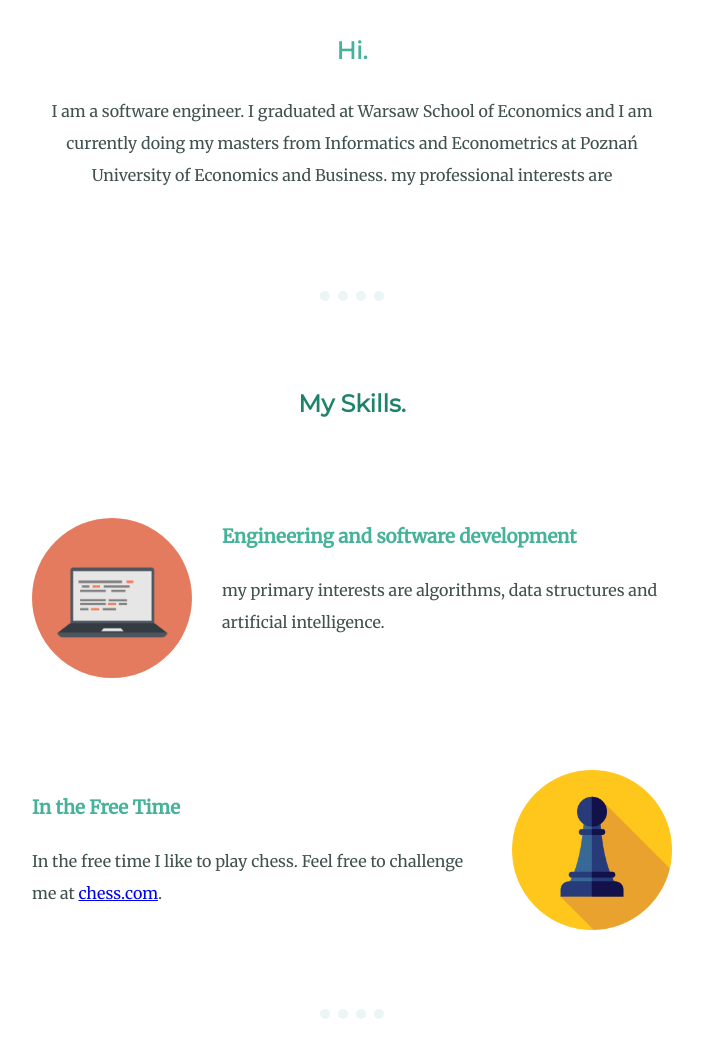
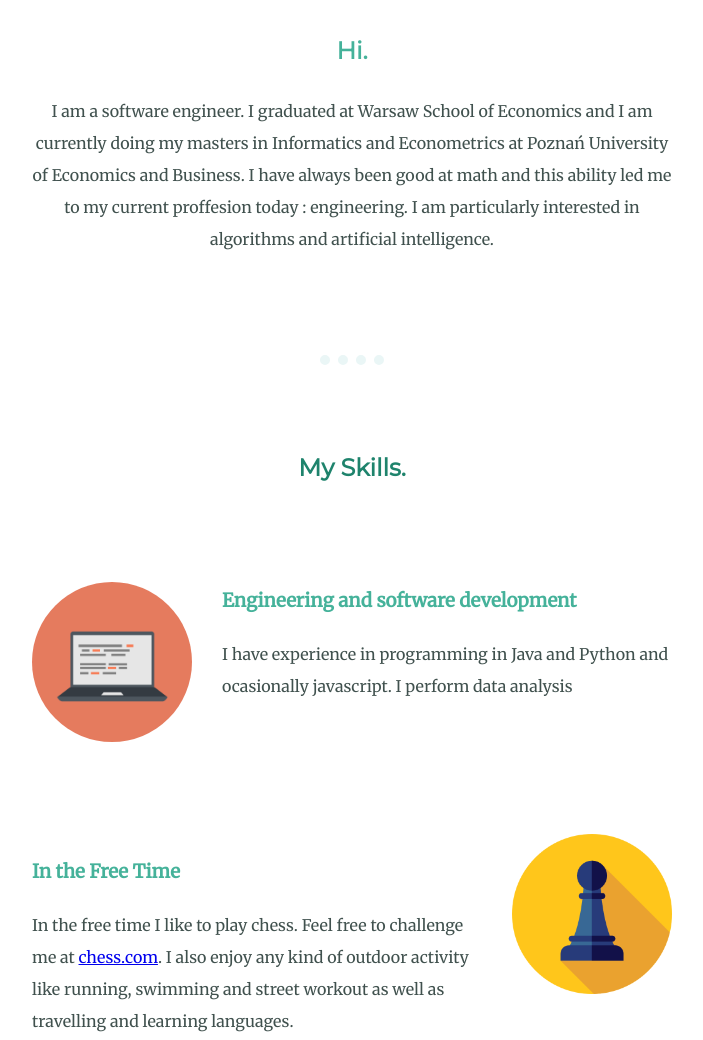
Before and after one commit to MarcelWilnicki/MarcelWilnicki.github.io, a plain HTML site: page index.html in a window 1280 px wide. Shown: the part 1135-2175 px from the top of the page, without its empty margins (288-991 px from the left). Drawn offline with Linux system fonts and the light colour scheme.

Commit message:
add info about engineering and personal interests

```diff
--- a/index.html
+++ b/index.html
@@ -24,8 +24,8 @@
         <br>
         <img class="profilePic"src="profile-photo.jpeg" alt="profilePic">
         <h2 class="Hi">Hi.</h2>
-        <p>I am a software engineer. I graduated at Warsaw School of Economics and I am currently doing my masters from Informatics and Econometrics at Poznań University of Economics and Business.
-          my professional interests are
+        <p>I am a software engineer. I graduated at Warsaw School of Economics and I am currently doing my masters in Informatics and Econometrics at Poznań University of Economics and Business.
+          I have always been good at math and this  ability led me to my current proffesion today : engineering. I am particularly interested in algorithms and artificial intelligence.
         </p>
       </div>
       <hr>
@@ -34,19 +34,21 @@
         <div class="skill-row">
           <img class="computerPic" src="computer.png" alt="oops, something went wrong :/">
           <h3>Engineering and software development</h3>
-          <p>my primary interests are algorithms, data structures and artificial intelligence.</p>
+          <p>I have experience in programming in Java and Python and ocasionally javascript. I perform data analysis </p>
         </div>
         <div class="skill-row"><br>
           <img class="chessIcon" src="strategy.png" alt="">
           <h3>In the Free Time</h3>
-          <p>In the free time I like to play chess. Feel free to challenge me at <a href="https://www.chess.com/member/marecl">chess.com</a>.</p>
+          <p>In the free time I like to play chess. Feel free to challenge me at <a href="https://www.chess.com/member/marecl">chess.com</a>.
+          I also enjoy any kind of outdoor activity like running, swimming and street workout as well as travelling and learning languages.
+          </p>
         </div>
       </div>
       <hr>
       <div class="contact-me">
         <h2>Get In Touch</h2>
-        <h3>I am currently available for freelance work.</h3>
-        <p>If you have a project that you want to get started, think you need my help with something or just fancy saying hey, then get in touch.</p>
+
+        <p>Feel free to email me if you would like to talk about any of my interests or projects.</p>
       </div>
       <div class="button">
         <a class="butn" href="mailto:marcel.wilnicki@gmail.com">CONTACT ME</a>
@@ -57,7 +59,7 @@
     <div class="bottom-container">
       <a class="footer-link" href="https://www.linkedin.com/in/marcel-wilnicki-129b84171/">LinkedIn</a>
       <a class="footer-link" href="https://www.facebook.com/marcel.wilnicki">Facebook</a>
-      <p class="footer">© 2019 Marcel Wilnicki.</p>
+      <p class="footer">© 2021 Marcel Wilnicki.</p>
     </div>
 
 
```
